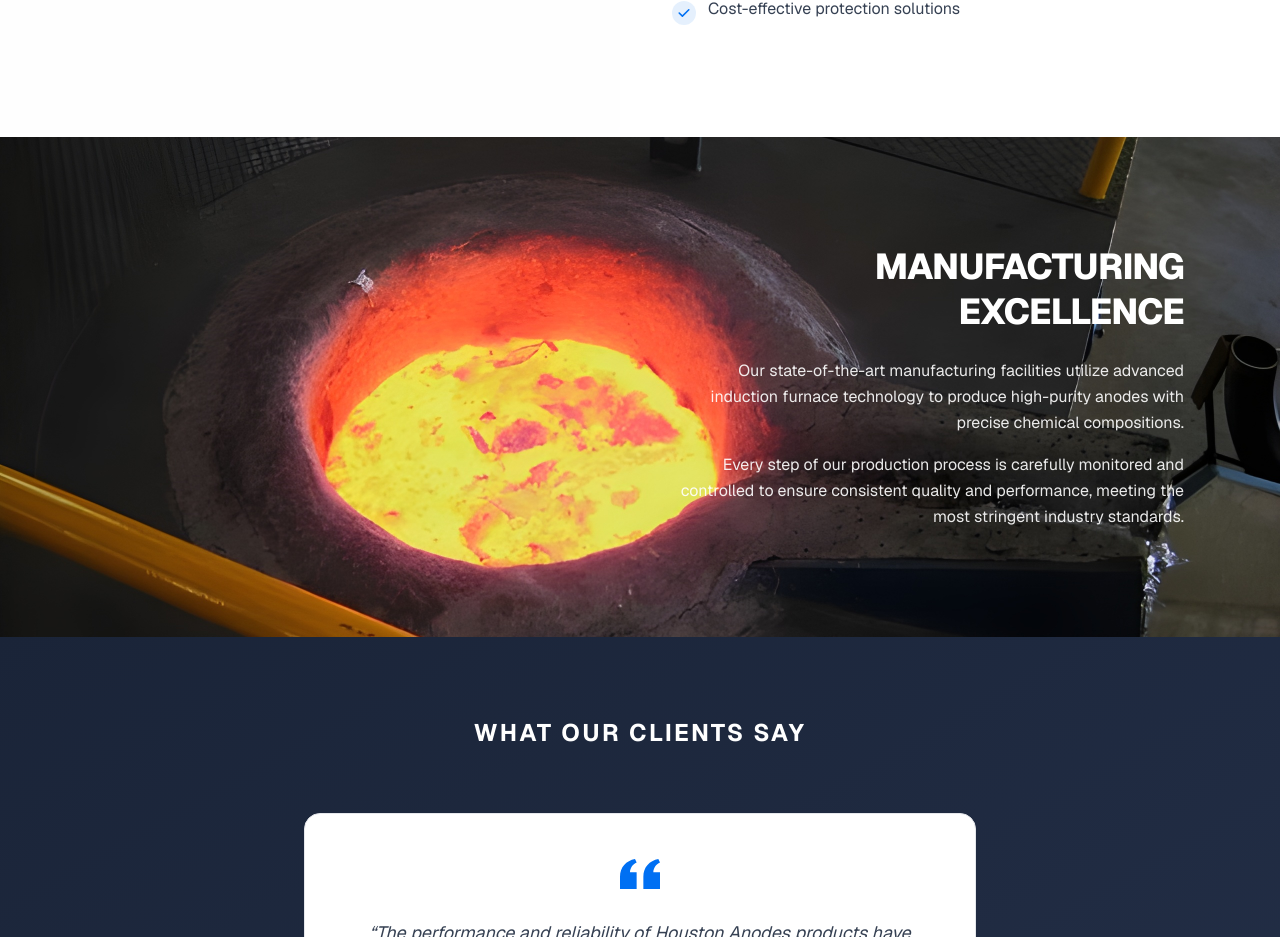
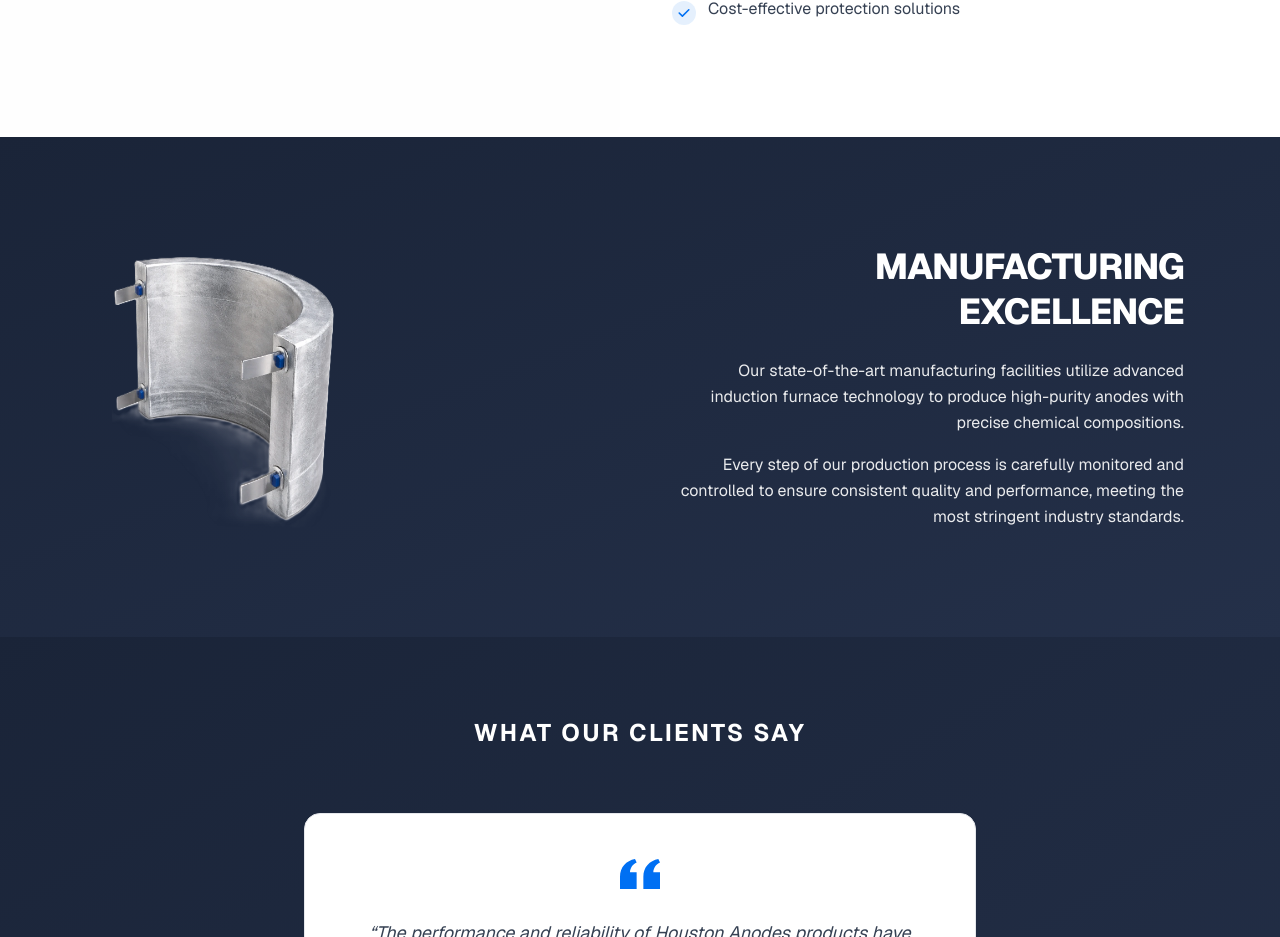
Before and after one commit to nexus-industrial-group/houston-anodes-frontend, a Next.js app: page /about-us in a window 1280 px wide. Shown: the part 2093-3030 px from the top of the page. Built offline with nearby package versions, Linux system fonts and the light colour scheme.

Commit message:
Changed image bg for about us manufacturing excellence

```diff
--- a/app/about-us/page.tsx
+++ b/app/about-us/page.tsx
@@ -321,13 +321,10 @@ export default function AboutUsPage() {
       </section>
 
       {/* Manufacturing excellence section */}
-      <section className="relative overflow-hidden py-20 px-6 md:px-12 min-h-[500px] flex items-center">
-        <Image
-          src="/images/about-us/man_exc.webp"
-          alt="Manufacturing Excellence"
-          fill
-          className="object-cover"
-        />
+      <section className="relative overflow-hidden py-20 px-6 md:px-12 min-h-[500px] flex items-center bg-gradient-to-br from-navy to-navy-light">
+
+        <img src="/images/about-us/me.webp" alt="Manufacturing excellence" className="absolute left-0 top-1/2 translate-x-1/2 -translate-y-1/2 w-56 h-auto object-cover"/>
+
         <div className="relative z-10 ml-auto mr-12 max-w-lg text-right">
           <h2 className="text-3xl font-extrabold uppercase leading-tight tracking-tight text-white md:text-4xl mb-6">
             Manufacturing Excellence
```
Also changed, not shown: public/images/about-us/me.webp (added).
